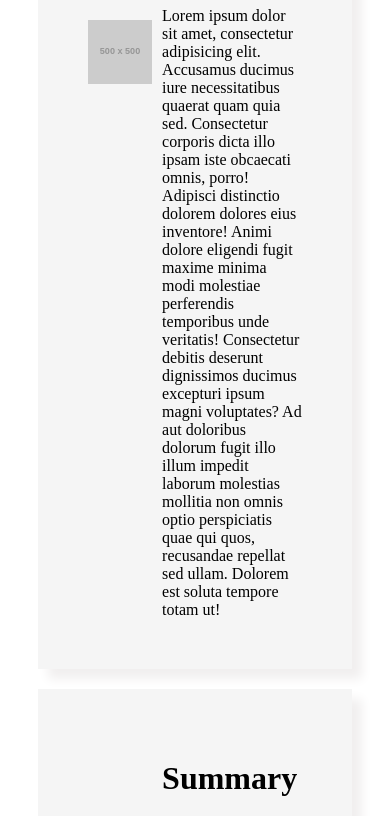
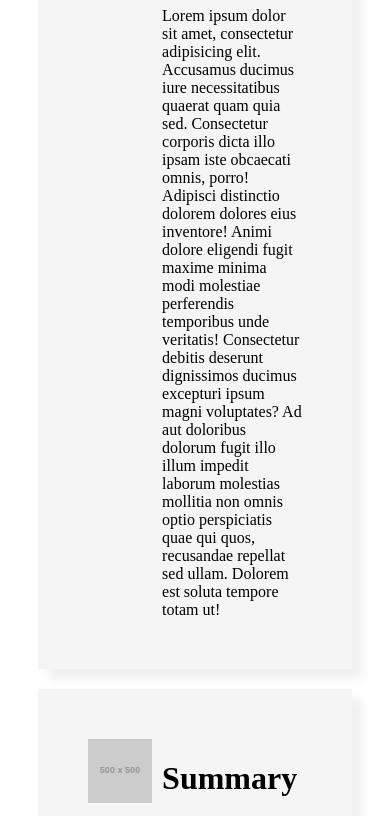
Before and after one commit to ranjithkumarravikumar52/Portfolio, a plain HTML site: page index.html in a window 390 px wide. Shown: the part 565-1381 px from the top of the page. Drawn offline with Linux system fonts and the light colour scheme; placeholder pictures from the web are drawn by us.

Commit message:
image position fix for mobile screens

```diff
--- a/css/styles.css
+++ b/css/styles.css
@@ -31,7 +31,7 @@ html, body {
 }
 
 .image-container img {
-    bottom: 0;
+    /*bottom: 0;*/
     left: 0;
     margin: auto;
     position: absolute;
```
